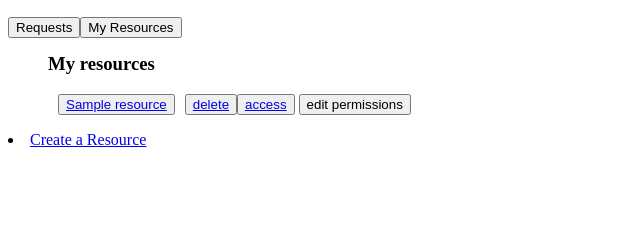
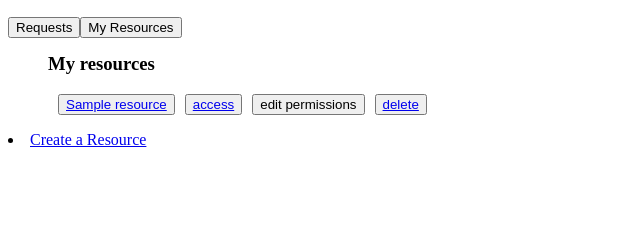
Before and after one commit to anastasiaslobodyanik/PSE, a Django app: template Implementierung/ResearchEnvironment/AuthorizationManagement/templates/AuthorizationManagement/resources.html in a window 1280 px wide. Shown: the part 323-563 px from the top of the page, without its empty margins (0-640 px from the left). Run offline with Django 3.2, Linux system fonts and the light colour scheme; the template is opened without the code that fills it: most values are stand-ins (such as "Sample title", 1, 10 or a date in 2020).

Commit message:
fix access button in my resources view

```diff
--- a/Implementierung/ResearchEnvironment/AuthorizationManagement/templates/AuthorizationManagement/resources.html
+++ b/Implementierung/ResearchEnvironment/AuthorizationManagement/templates/AuthorizationManagement/resources.html
@@ -3,7 +3,7 @@
 <ul>
 	<h3>My resources</h3>
 	{% for resource in resource_list %}
-	<p> <button style="margin-left:10px; float:left;">
+	<p> <button  style="margin-left:10px; float:left;">
 		<a href="#{{resource.pk}}"> {{resource.name}} </a>
 	</button>
 
@@ -21,16 +21,16 @@
 	{% load static %}
 	<link rel="stylesheet" type="text/css" href="{% static 'AuthorizationManagement/css/info.css' %}" />
 
-	<button>
-		<a href="../resources/{{Resource.name}}.txt"download>access</a>
+	<button type="button" style="margin-left:10px; float: left;">
+		<a href="../resources/{{resource.name}}.txt"download>access</a>
 	</button>
 
-	<button type="button" onclick="window.location.href='/my-resources/{{resource.id}}-edit-users-permissions'">
+	<button style="margin-left:10px; float: left;" type="button" onclick="window.location.href='/my-resources/{{resource.id}}-edit-users-permissions'">
 				edit permissions
 	</button>
 
 	{% if resource in deletion_requested %}
-	<button style="float:left; margin-left:10px; background-color:tomato;">
+	<button style="margin-left:10px; background-color:tomato;">
 				      <a href="#cancel-deletion-request-{{resource.pk}}" > cancel deletion request </a>
 					  </button>
 
@@ -55,7 +55,7 @@
 						<link rel="stylesheet" type="text/css" href="{% static 'AuthorizationManagement/css/cancel_req.css' %}" />
 
 	{% else %}
-	<button style="float:left; margin-left:10px;">
+	<button style="margin-left:10px;">
 		<a href="#send-deletion-request-{{resource.pk}}" > delete </a>
 	</button>
 		<div id="send-deletion-request-{{resource.pk}}" class="modalDialog">
```
